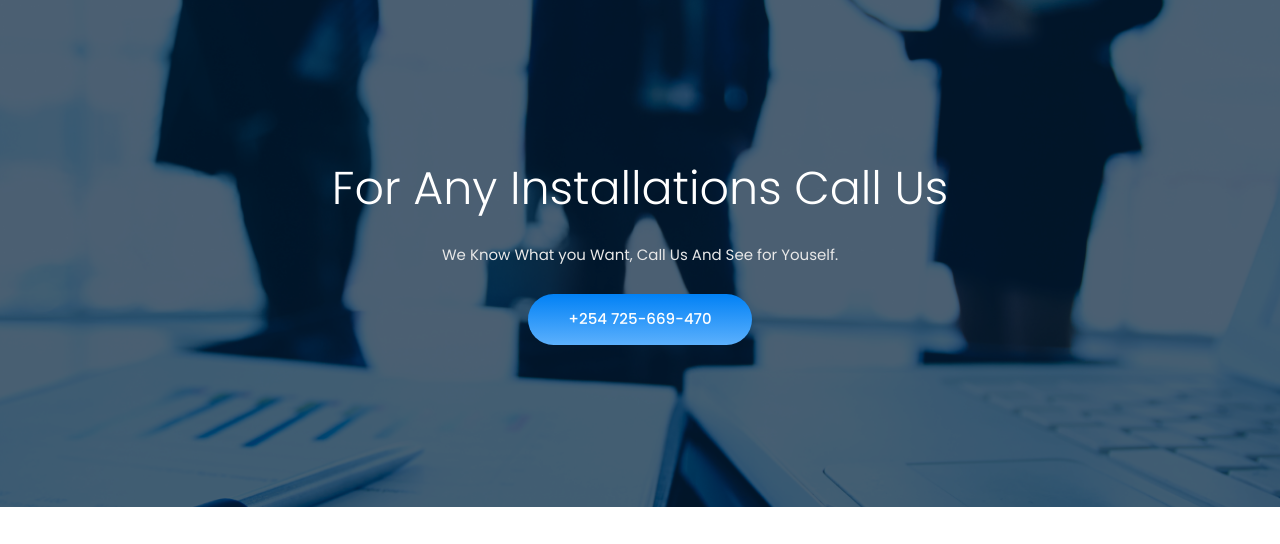
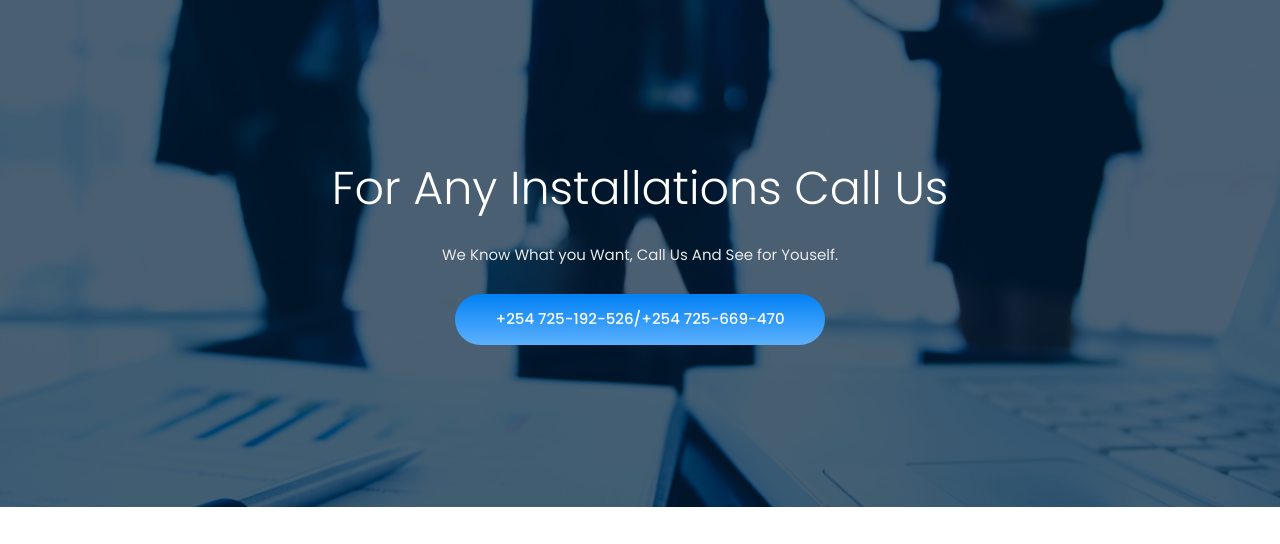
Before and after one commit to Manuel-bit/Minawa, a Django app: page / in a window 1280 px wide. Shown: the part 5032-5576 px from the top of the page. Run offline with Django 3.2, Linux system fonts and the light colour scheme; data that the repository does not hold is empty; some libraries are stand-ins or nearby versions.

Commit message:
add contact information

```diff
--- a/home/templates/home/base.html
+++ b/home/templates/home/base.html
@@ -133,7 +133,7 @@
                     <div class="info_text text-center">
                         <h3>For Any Installations Call Us</h3>
                         <p>We Know What you Want, Call Us And See for Youself.</p>
-                        <a class="boxed-btn3" href="#">+254 725-669-470</a>
+                        <a class="boxed-btn3" href="#">+254 725-192-526/+254 725-669-470</a>
                     </div>
                 </div>
             </div>
```
